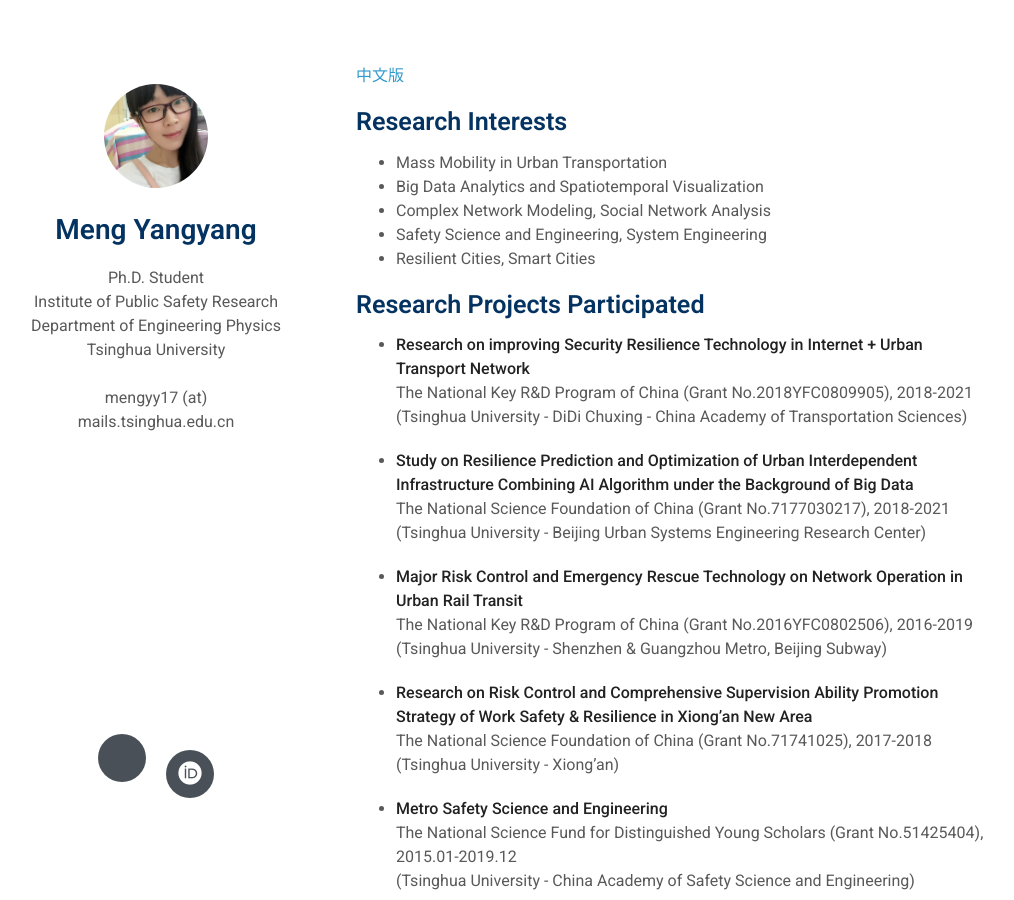
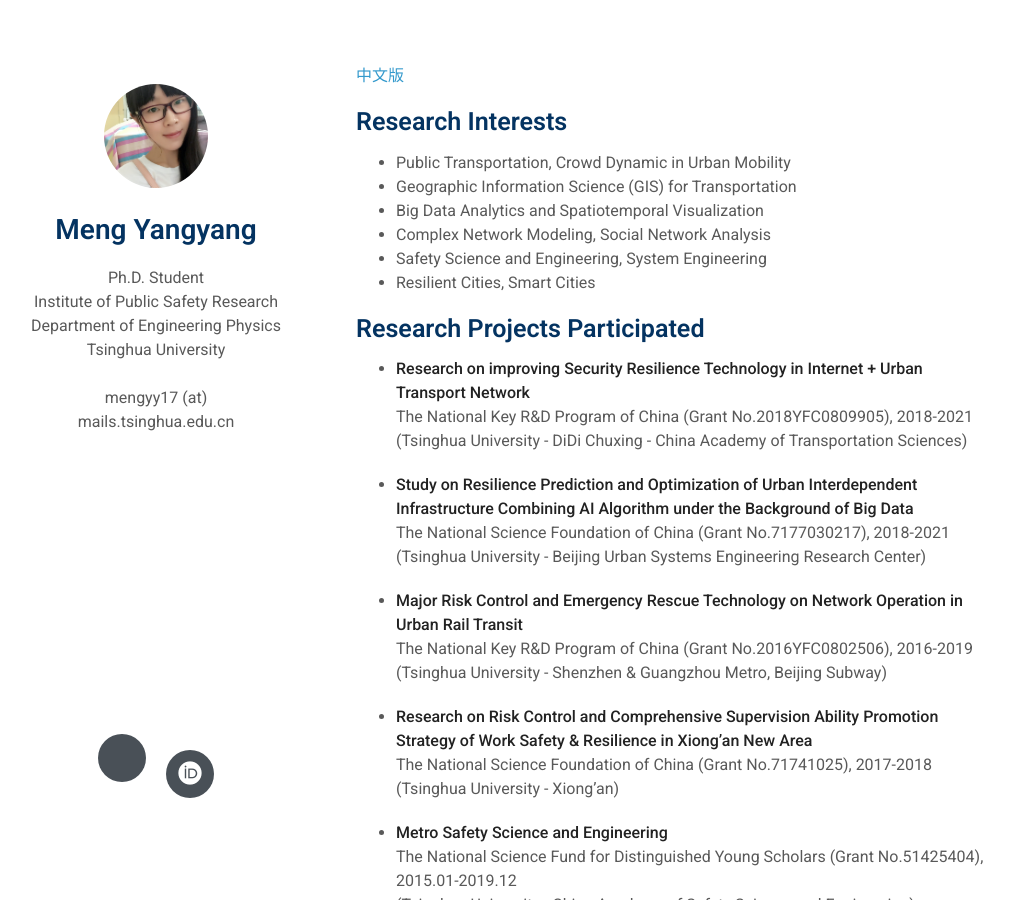
Before and after one commit to mengyy212/mengyy212.github.io, a Jekyll site: the page built from index.md, in a window 1280 px wide and 900 px high. Shown: the whole window, without its empty margins (134-1148 px from the left). Built offline with Jekyll 4.4.1, drawn with Linux system fonts in a browser that asks for light colours; nearby versions of some CDN libraries; a style sheet for code colours, icons or effects is not loaded.

Commit message:
Update index.md

```diff
--- a/index.md
+++ b/index.md
@@ -6,7 +6,8 @@ layout: homepage
 
 ## Research Interests
 
-- Mass Mobility in Urban Transportation
+- Public Transportation, Crowd Dynamic in Urban Mobility
+- Geographic Information Science (GIS) for Transportation
 - Big Data Analytics and Spatiotemporal Visualization
 - Complex Network Modeling, Social Network Analysis
 - Safety Science and Engineering, System Engineering
```
